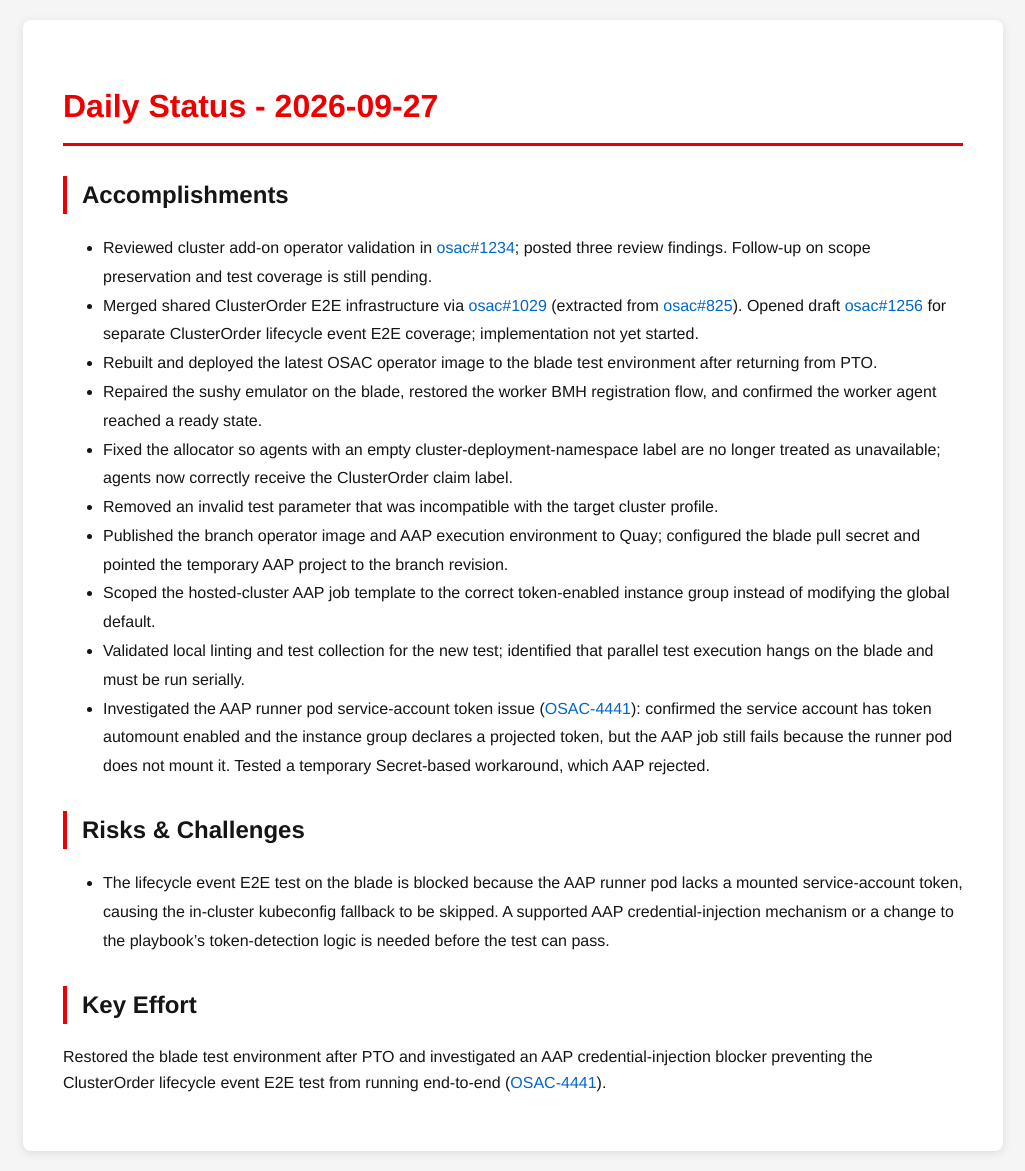
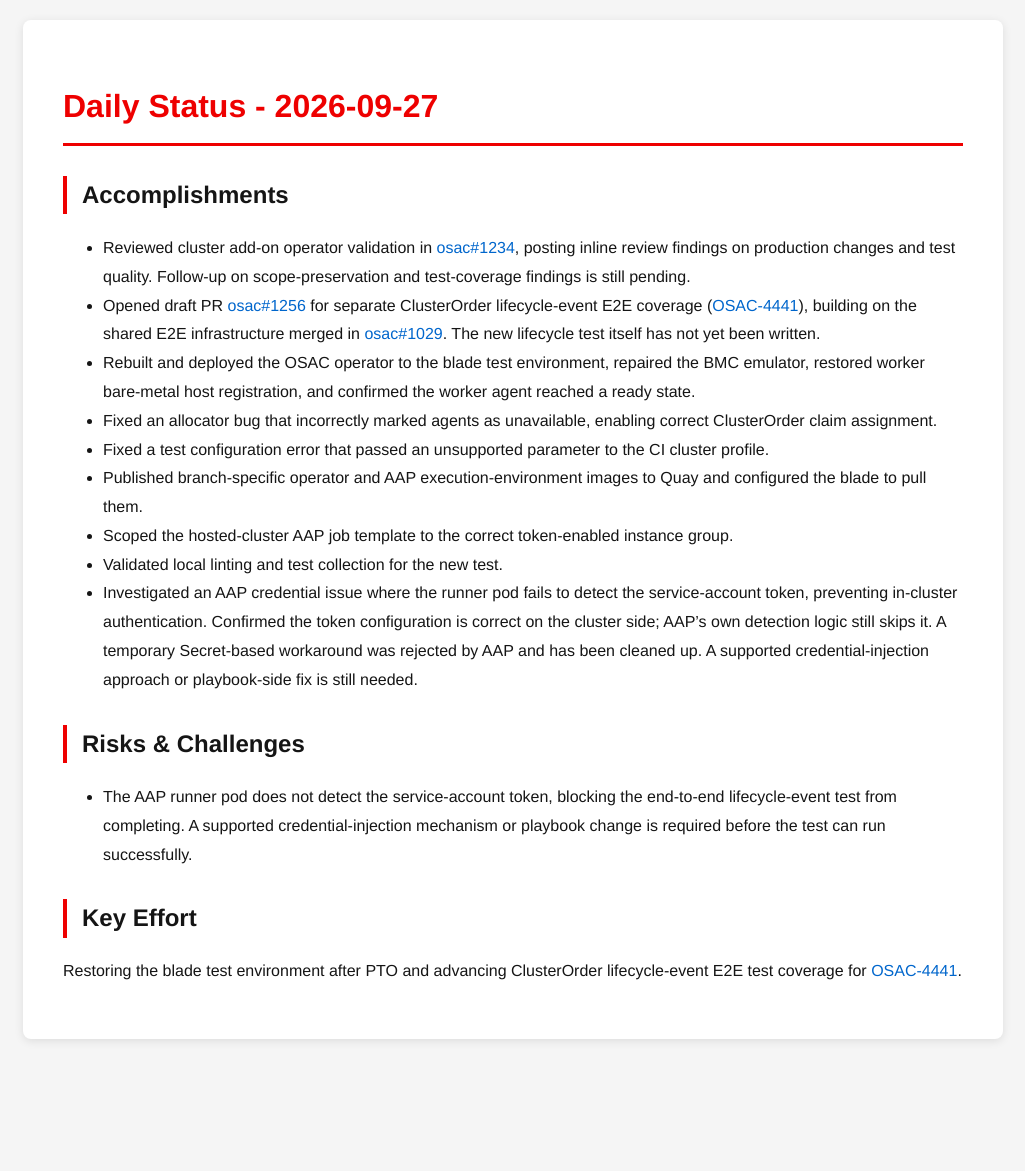
Before and after one commit to tzvatot/daily-status, a Jekyll site: the page built from 2026-09-27.md, in a window 1280 px wide. Shown: the whole page, without its empty margins (127-1152 px from the left). Built offline with Jekyll 4.4.1, drawn with Linux system fonts in a browser that asks for light colours; after the commit the page ends 1059 px from its top, so only the background shows below that.

Commit message:
Daily status update - 2026-09-27

```diff
--- a/2026-09-27.md
+++ b/2026-09-27.md
@@ -7,19 +7,18 @@ date: 2026-09-27
 # Daily Status - 2026-09-27
 
 ## Accomplishments
-- Reviewed cluster add-on operator validation in [osac#1234](https://github.com/osac-project/osac/pull/1234); posted three review findings. Follow-up on scope preservation and test coverage is still pending.
-- Merged shared ClusterOrder E2E infrastructure via [osac#1029](https://github.com/osac-project/osac/pull/1029) (extracted from [osac#825](https://github.com/osac-project/osac/pull/825)). Opened draft [osac#1256](https://github.com/osac-project/osac/pull/1256) for separate ClusterOrder lifecycle event E2E coverage; implementation not yet started.
-- Rebuilt and deployed the latest OSAC operator image to the blade test environment after returning from PTO.
-- Repaired the sushy emulator on the blade, restored the worker BMH registration flow, and confirmed the worker agent reached a ready state.
-- Fixed the allocator so agents with an empty cluster-deployment-namespace label are no longer treated as unavailable; agents now correctly receive the ClusterOrder claim label.
-- Removed an invalid test parameter that was incompatible with the target cluster profile.
-- Published the branch operator image and AAP execution environment to Quay; configured the blade pull secret and pointed the temporary AAP project to the branch revision.
-- Scoped the hosted-cluster AAP job template to the correct token-enabled instance group instead of modifying the global default.
-- Validated local linting and test collection for the new test; identified that parallel test execution hangs on the blade and must be run serially.
-- Investigated the AAP runner pod service-account token issue ([OSAC-4441](https://redhat.atlassian.net/browse/OSAC-4441)): confirmed the service account has token automount enabled and the instance group declares a projected token, but the AAP job still fails because the runner pod does not mount it. Tested a temporary Secret-based workaround, which AAP rejected.
+- Reviewed cluster add-on operator validation in [osac#1234](https://github.com/osac-project/osac/pull/1234), posting inline review findings on production changes and test quality. Follow-up on scope-preservation and test-coverage findings is still pending.
+- Opened draft PR [osac#1256](https://github.com/osac-project/osac/pull/1256) for separate ClusterOrder lifecycle-event E2E coverage ([OSAC-4441](https://redhat.atlassian.net/browse/OSAC-4441)), building on the shared E2E infrastructure merged in [osac#1029](https://github.com/osac-project/osac/pull/1029). The new lifecycle test itself has not yet been written.
+- Rebuilt and deployed the OSAC operator to the blade test environment, repaired the BMC emulator, restored worker bare-metal host registration, and confirmed the worker agent reached a ready state.
+- Fixed an allocator bug that incorrectly marked agents as unavailable, enabling correct ClusterOrder claim assignment.
+- Fixed a test configuration error that passed an unsupported parameter to the CI cluster profile.
+- Published branch-specific operator and AAP execution-environment images to Quay and configured the blade to pull them.
+- Scoped the hosted-cluster AAP job template to the correct token-enabled instance group.
+- Validated local linting and test collection for the new test.
+- Investigated an AAP credential issue where the runner pod fails to detect the service-account token, preventing in-cluster authentication. Confirmed the token configuration is correct on the cluster side; AAP's own detection logic still skips it. A temporary Secret-based workaround was rejected by AAP and has been cleaned up. A supported credential-injection approach or playbook-side fix is still needed.
 
 ## Risks & Challenges
-- The lifecycle event E2E test on the blade is blocked because the AAP runner pod lacks a mounted service-account token, causing the in-cluster kubeconfig fallback to be skipped. A supported AAP credential-injection mechanism or a change to the playbook's token-detection logic is needed before the test can pass.
+- The AAP runner pod does not detect the service-account token, blocking the end-to-end lifecycle-event test from completing. A supported credential-injection mechanism or playbook change is required before the test can run successfully.
 
 ## Key Effort
-Restored the blade test environment after PTO and investigated an AAP credential-injection blocker preventing the ClusterOrder lifecycle event E2E test from running end-to-end ([OSAC-4441](https://redhat.atlassian.net/browse/OSAC-4441)).
+Restoring the blade test environment after PTO and advancing ClusterOrder lifecycle-event E2E test coverage for [OSAC-4441](https://redhat.atlassian.net/browse/OSAC-4441).
```
